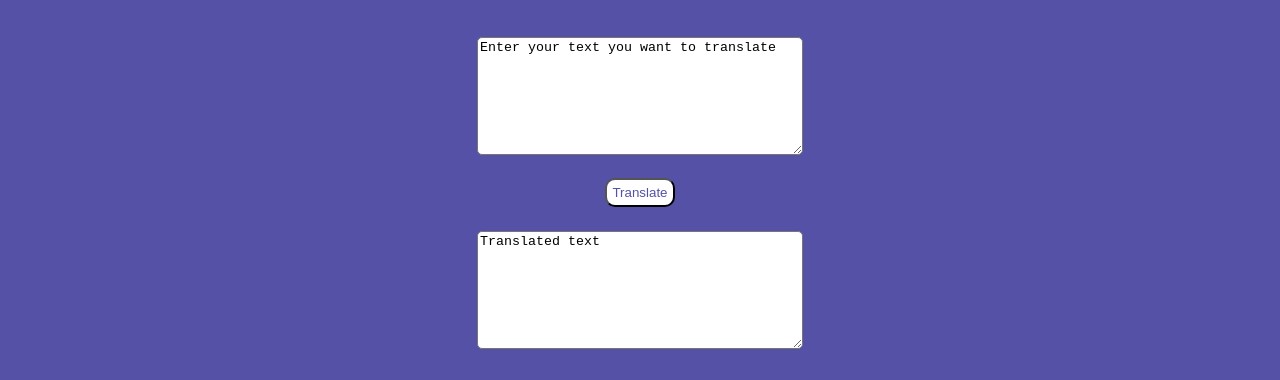
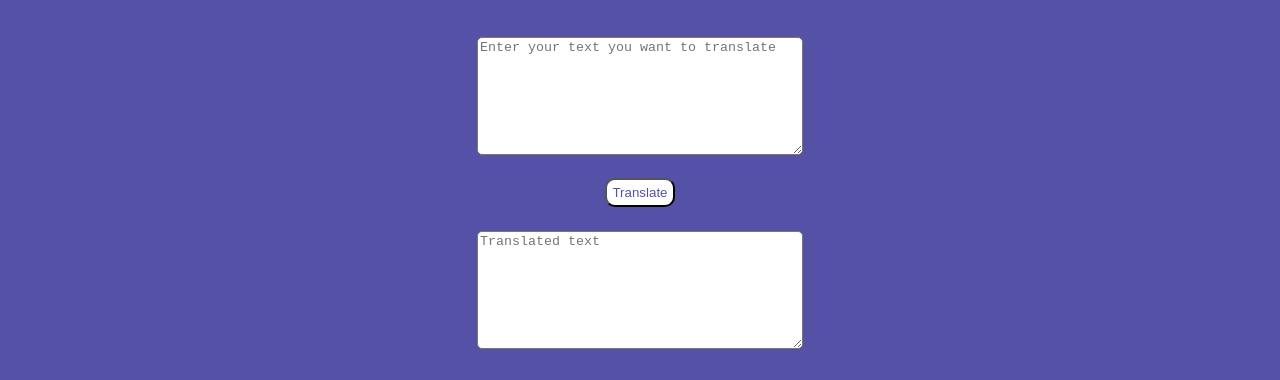
Before and after one commit to ShamiKantMourya/Klingon-language-translator, a plain HTML site: page index.html in a window 1280 px wide. Shown: the part 210-590 px from the top of the page. Drawn offline with Linux system fonts and the light colour scheme.

Commit message:
docs:placeholder

```diff
--- a/index.html
+++ b/index.html
@@ -25,11 +25,11 @@
     <div class="container">
         <h2>Klingon-Language-Translator</h2>
         <div class="input">
-            <textarea id="input">Enter your text you want to translate</textarea>
+            <textarea id="input" placeholder="Enter your text you want to translate"></textarea>
         </div>
         <button id="btn">Translate</button>
         <div class="outputtext">
-            <textarea id="output">Translated text</textarea>
+            <textarea id="output" placeholder="Translated text"></textarea>
         </div>
     </div>
     <footer class="footer">
```
